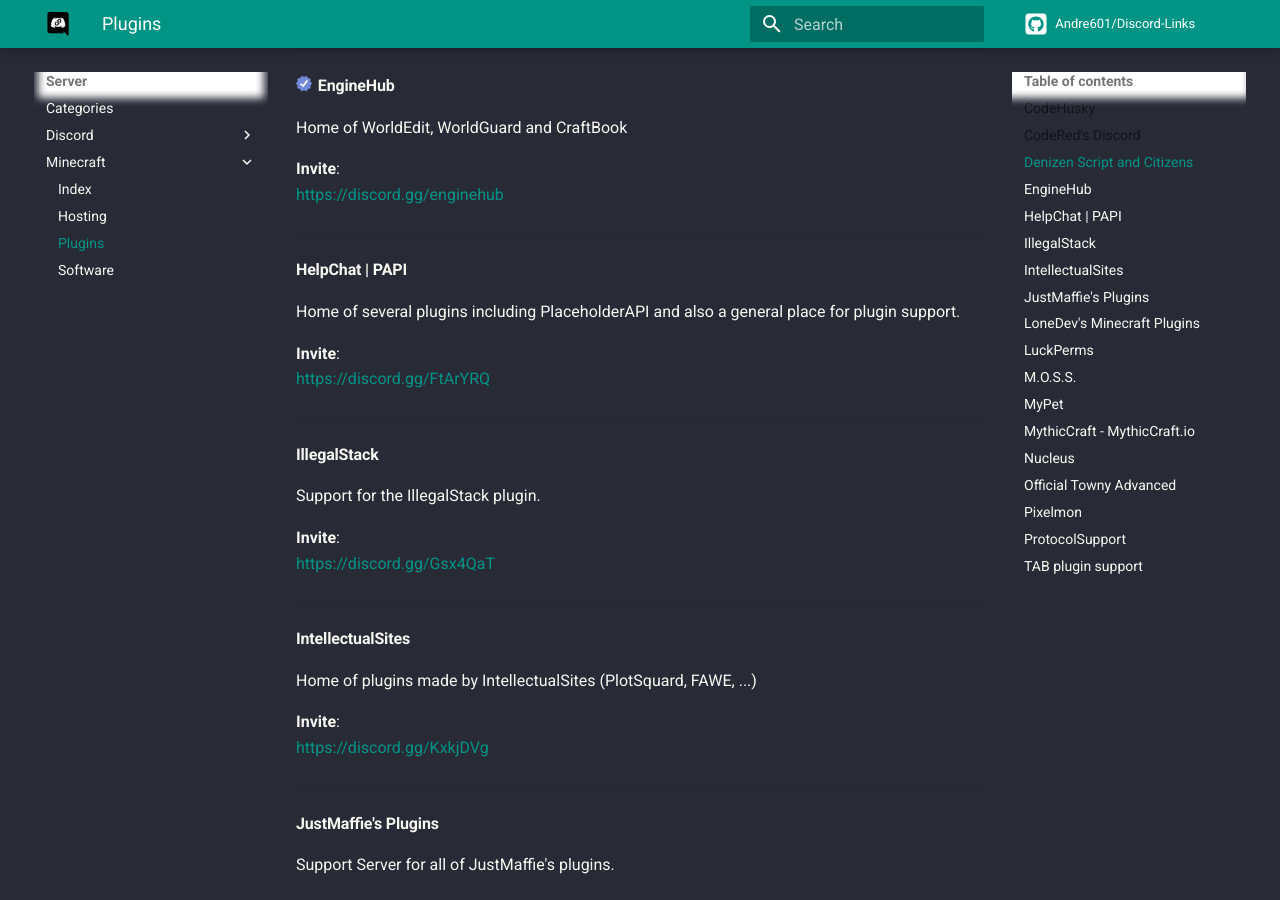
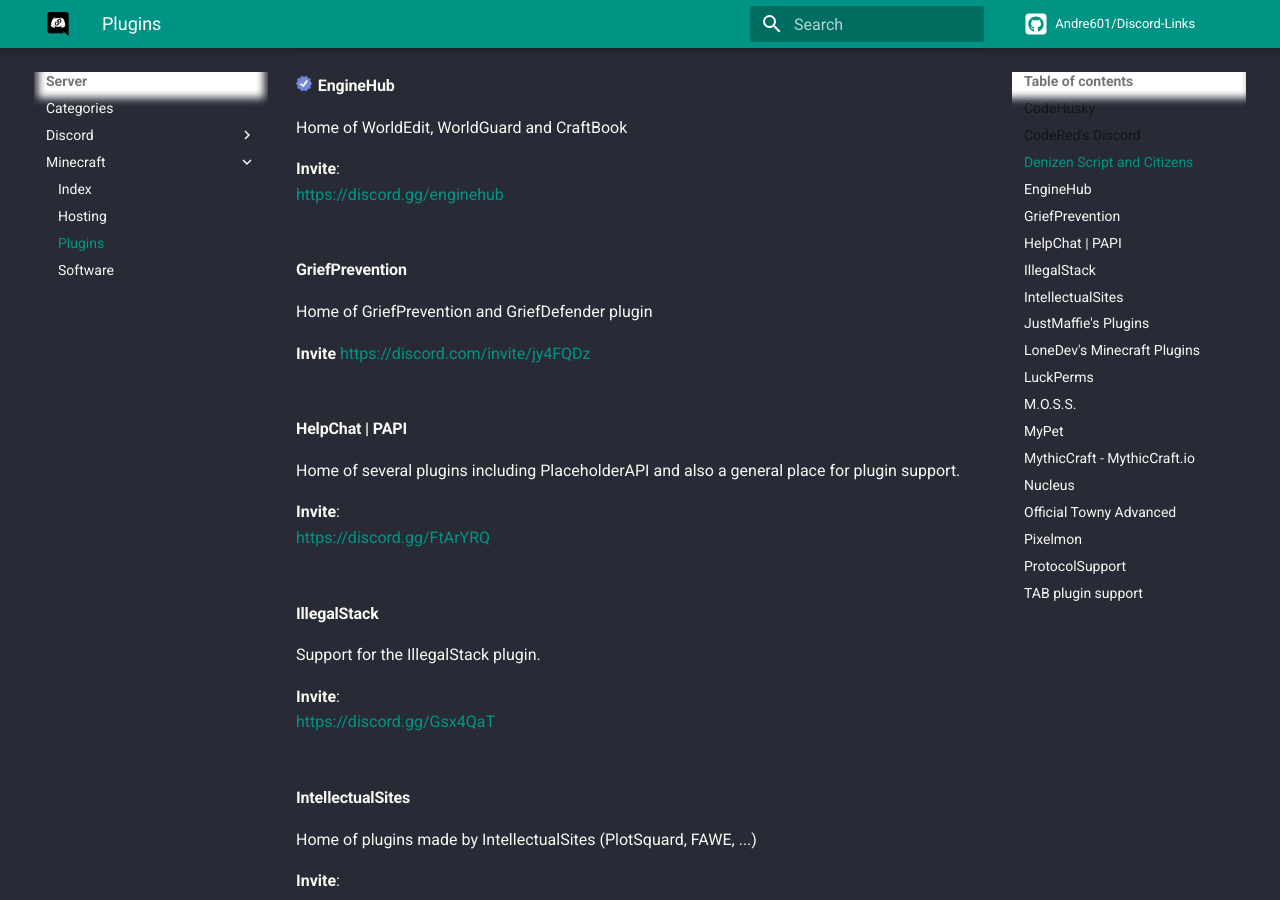
Before and after one commit to Andre601/Discord-links, an MkDocs documentation site: the page built from docs/server/minecraft/plugins.md, in a window 1280 px wide and 900 px high, scrolled down 965 px. Built offline with MkDocs 1.6.1 and Material for MkDocs 9.7.7, drawn with Linux system fonts in a browser that asks for light colours; comment, search, counter and statistics services are not loaded.

Commit message:
Add GriefDefender/GriefPrevention

```diff
--- a/docs/server/minecraft/plugins.md
+++ b/docs/server/minecraft/plugins.md
@@ -34,6 +34,13 @@
 
 **Invite**:
 https://discord.gg/enginehub
+
+----
+#### GriefPrevention
+Home of GriefPrevention and GriefDefender plugin
+
+**Invite**
+https://discord.com/invite/jy4FQDz
 
 ----
 #### HelpChat | PAPI
```
